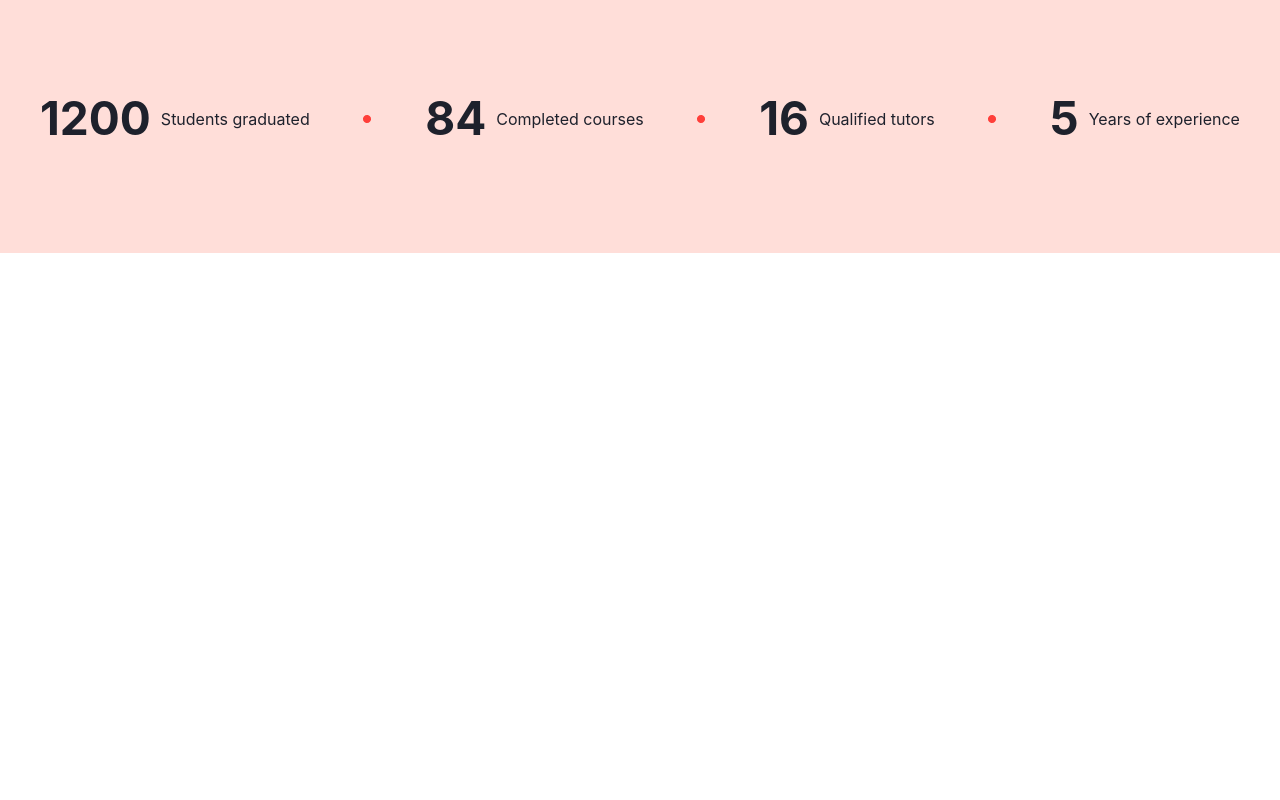
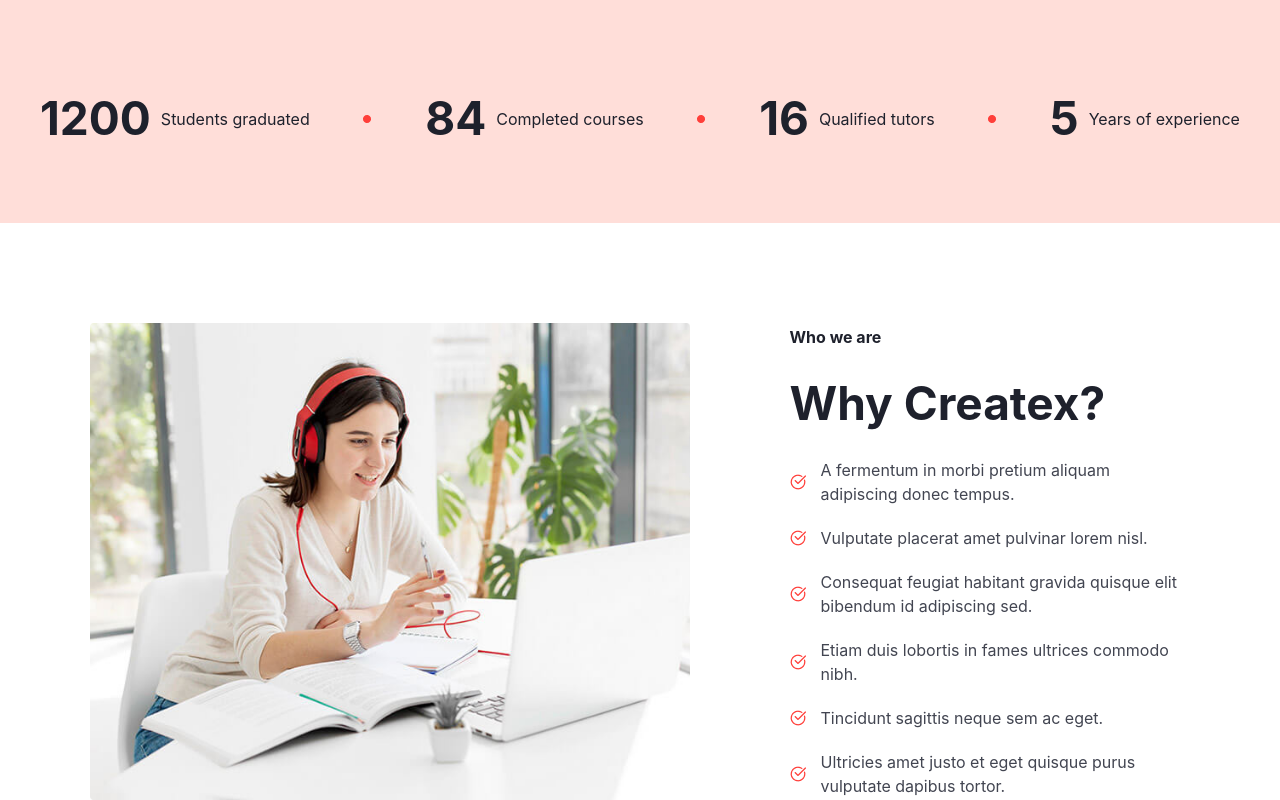
Before and after one commit to zargulak11-hash/branch-mz, a website: page index.html in a window 1280 px wide. Shown: the part 755-1555 px from the top of the page. Before the commit the page ends 1008 px from the top, so only its background shows below. Drawn offline with nearby package versions, Linux system fonts and the light colour scheme; files that its build step writes are made by us from their sources.

Commit message:
commit2_zarina

```diff
--- a/index.html
+++ b/index.html
@@ -28,7 +28,7 @@
 </header>
 
 <main>
-    <section class="bg-[#FFDED9] pb-[50px] lg:pb-[100px] pt-[50px]">
+    <section class="bg-[#FFDED9] pb-[50px] lg:pb-[70px] pt-[50px]">
         <div class="max-w-[1200px] m-auto flex flex-col lg:flex-row items-center justify-between px-5">
             <aside class="flex flex-col gap-[20px] text-center lg:text-left items-center lg:items-start">
                 <img class="w-[172px] h-[84px]" src="./src/images/play-video.png" alt="">
@@ -73,6 +73,37 @@
             </div>
             </div>
         </section>
+        <section class="max-w-[1200px] justify-center flex-wrap mt-[100px] items-center lg:gap-[100px] m-auto flex">
+            <img class="lg:w-[600px] lg:mb-0 mb-[30px]" src="./src/images/image.png" alt="">
+            <aside class="flex flex-col gap-[20px]">
+                <h2 class="text-[#1E212C] font-bold">Who we are</h2>
+                <h1 class="font-bold text-[30px] lg:text-[46px] text-[#1E212C]">Why Createx?</h1>
+                <div class="flex gap-[15px] items-center text-[#424551]">
+                    <img src="./src/images/check.png" alt="">
+                    <p class="w-[320px] lg:w-[370px] text-[16px]">A fermentum in morbi pretium aliquam adipiscing donec tempus.</p>
+                </div>
+                <div class="flex gap-[15px] items-center text-[#424551]">
+                    <img src="./src/images/check.png" alt="">
+                    <p class="w-[320px] lg:w-[370px] text-[16px]">Vulputate placerat amet pulvinar lorem nisl.</p>
+                </div>
+                <div class="flex gap-[15px] items-center text-[#424551]">
+                    <img src="./src/images/check.png" alt="">
+                    <p class="w-[320px] lg:w-[370px] text-[16px]">Consequat feugiat habitant gravida quisque elit bibendum id adipiscing sed.</p>
+                </div>
+                <div class="flex gap-[15px] items-center text-[#424551]">
+                    <img src="./src/images/check.png" alt="">
+                    <p class="w-[320px] lg:w-[370px] text-[16px]">Etiam duis lobortis in fames ultrices commodo nibh.</p>
+                </div>
+                <div class="flex gap-[15px] items-center text-[#424551]">
+                    <img src="./src/images/check.png" alt="">
+                    <p class="w-[320px] lg:w-[370px] text-[16px]">Tincidunt sagittis neque sem ac eget.</p>
+                </div>
+                <div class="flex gap-[15px] items-center text-[#424551]">
+                    <img src="./src/images/check.png" alt="">
+                    <p class="w-[320px] lg:w-[370px] text-[16px]">Ultricies amet justo et eget quisque purus vulputate dapibus tortor.</p>
+                </div>
+            </aside>
+        </section>
     </main>
 </body>
 </html>
```
Also changed, not shown: src/images/check.png (added), src/images/image.png (added).
